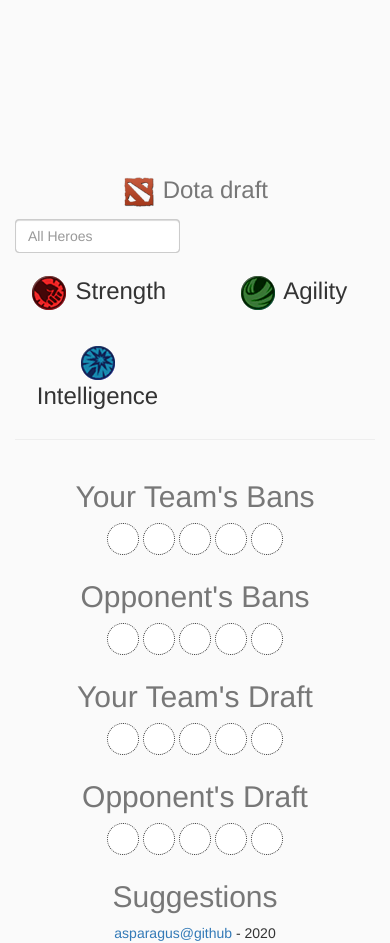
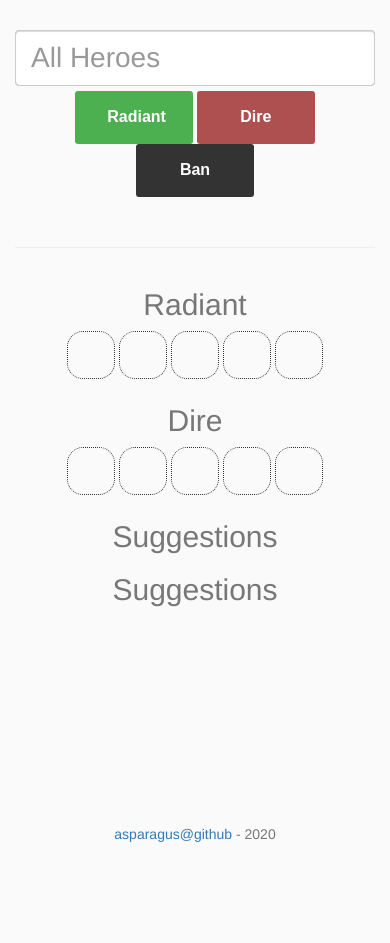
Before and after one commit to asparagus/dota-draft-web, a Flask app: page / in a window 390 px wide. After the commit the page ends 842 px from the top, so only its background shows below. Run offline with Flask 2, Linux system fonts and the light colour scheme; some libraries are stand-ins or nearby versions.

Commit message:
Updated UI to be more usable and responsive

```diff
--- a/static/scripts/script.js
+++ b/static/scripts/script.js
@@ -9,8 +9,8 @@ function requestHeroes() {
         'https://api.opendota.com/api/heroes',
         {},
         function(heroes) {
+            heroes.sort((a, b) => a.localized_name.localeCompare(b.localized_name));
             heroes.forEach(hero => {
-                var span = document.createElement('span');
                 var div = document.createElement('div');
                 div.classList.add('sprite');
                 div.classList.add('clickable');
@@ -19,12 +19,11 @@ function requestHeroes() {
                 div.setAttribute('data-toggle', 'tooltip');
                 div.setAttribute('data-placement', 'top');
                 div.setAttribute('data-id', hero.id);
-                span.appendChild(div);
-                document.getElementById(hero.primary_attr + '-heroes').appendChild(span);
+                document.getElementById('heroes').appendChild(div);
             });
 
             initializeQuery();
-            initializeDnD();
+            initializeDraft();
             initializeTeams();
         }
     );
@@ -35,110 +34,137 @@ function requestSuggestions() {
         type: 'GET',
         url: 'suggest',
         data: {
-            'team': window.picks['ally'].join(),
-            'opponent_team': window.picks['enemy'].join(),
-            'bans': window.bans['ally'].concat(window.bans['enemy']).join(),
+            'team': window.picks['radiant'].join(),
+            'opponent_team': window.picks['dire'].join(),
+            'bans': window.bans.join(),
         },
         success: function(response) {
-            console.log(response);
-            console.log('Picks:');
-            console.log(response.picks.map(x => (x[0], x[1], $('[data-id=' + x[1] + ']').attr('title'))));
-            console.log('Bans:');
-            console.log(response.bans.map(x => (x[0], x[1], $('[data-id=' + x[1] + ']').attr('title'))));
+            clearSuggestions();
+            response.picks.forEach(function(element) {
+                let hero_id = element[1];
+                let win_rate = element[0];
+                addSuggestion(hero_id, win_rate, 'radiant');
+            });
+            response.bans.forEach(function(element) {
+                let hero_id = element[1];
+                let win_rate = element[0];
+                addSuggestion(hero_id, 1 - win_rate, 'dire');
+            });
         },
     });
 }
 
 function initializeTeams() {
-    window.picks = {'ally': [], 'enemy': []};
-    window.bans = {'ally': [], 'enemy': []};
+    window.picks = {'radiant': [], 'dire': []};
+    window.bans = [];
 }
 
-function initializeDnD() {
-    $('.sprite').draggable({
-        revert: function(drop) {
-            if(!$(drop).hasClass('droppable') || $(drop).attr('data-id') != $(this).attr('data-id')) {
-                $(this).removeClass('disabled');
-            }
-        },
-        zIndex: 100,
-        helper: 'clone',
-        snap: '.droppable',
-        snapMode: 'inner',
-        opacity: 0.7,
-        start: function(event) {
-            $(this).addClass('disabled');
-        },
-        cancel: '.disabled',
-        stop: function(event) {
-            $(event.toElement).one('click', function(e) { e.stopImmediatePropagation(); });
+function addSuggestion(hero_id, win_rate, team) {
+    let hero_name = $('[data-id=' + hero_id + ']').attr('title');
+    let div = document.createElement('div');
+    let p = document.createElement('p');
+    p.innerText = hero_name + " - " + (win_rate * 100).toFixed(2) + "%";
+    div.classList.add('suggestion');
+    div.append(p);
+    document.getElementById(team + '-suggestions').appendChild(div);
+}
+
+function clearSuggestions() {
+    $('#suggestions .suggestion').remove();
+}
+
+function pick(hero_id, team) {
+    if (window.picks[team].includes(hero_id) || window.picks[team].length >= 5) { // Then unpick it
+        let idx = window.picks[team].findIndex(i => i == hero_id);
+        let draft_slot_obj = $($('.draft[data-team=' + team + ']')[idx]);
+        console.log(draft_slot_obj.classList);
+        draft_slot_obj.removeClass(draft_slot_obj.attr('class'));
+        draft_slot_obj.removeAttr('title');
+        draft_slot_obj.removeAttr('data-id');
+        draft_slot_obj.addClass('draft');
+        window.picks[team].splice(idx, 1);
+        $('#heroes .sprite[data-id=' + hero_id + ']').removeClass('disabled');
+    } else {
+        window.picks[team].push(hero_id);
+        let hero_obj = $('#heroes .sprite[data-id=' + hero_id + ']');
+        let classes = hero_obj.attr('class');
+        hero_obj.addClass('disabled');
+
+        let hero_idx = window.picks[team].length - 1;
+        let draft_slot_obj = $($('.draft[data-team=' + team + ']')[hero_idx]);
+        draft_slot_obj.addClass(classes);
+        draft_slot_obj.attr('title', hero_obj.attr('title'));
+        draft_slot_obj.attr('data-id', hero_id);
+    }
+    clearSelection();
+    requestSuggestions();
+}
+
+function ban(hero_id) {
+    if (window.bans.includes(hero_id)) { // Already banned, unban it
+        let idx = window.bans.findIndex(i => i == hero_id);
+        window.bans.splice(idx, 1);
+        $('#heroes .sprite[data-id=' + hero_id + ']').removeClass('banned');
+    } else {
+        window.bans.push(hero_id);
+        $('#heroes .sprite[data-id=' + hero_id + ']').addClass('banned');
+    }
+    clearSelection();
+    requestSuggestions();
+}
+
+function initializeDraft() {
+    $('#heroes .sprite').click(function() {
+        $('#query').val($(this).attr('title'));
+        updateSelection();
+    });
+    $('#draft .draft').click(function() {
+        if ($(this).attr('data-id') != undefined) {
+            $('#query').val($(this).attr('title'));
+            updateSelection();
         }
     });
-
-    $('.draft').droppable({
-        acept: '.sprite',
-        hoverClass: 'ui-state-highlight',
-        drop: function(event, ui) {
-            var name = ui.draggable.attr('title');
-            ui.draggable.addClass('disabled');
-
-            $(this).addClass(ui.draggable.attr('class'));
-            $(this).attr('data-id', ui.draggable.attr('data-id'));
-            $(this).attr('data-sprite', ui.draggable.attr('data-sprite'));
-            $(this).removeClass('disabled')
-            $(this).droppable('disable');
-
-            console.log(name);
-            if ($(this).hasClass('pick')) {
-                window.picks[$(this).attr('team')].push(ui.draggable.attr('data-id'));
-            } else {
-                window.bans[$(this).attr('team')].push(ui.draggable.attr('data-id'));
-            }
-
-            requestSuggestions();
+    $('#radiant-pick').click(function() {
+        if ($(this).attr('disabled') == 'disabled' ) {
+            return false;
         }
+        pick(window.current, 'radiant');
     });
-    $('.draft').click(function() {
-        // Remove on click
-        if ($(this).hasClass('sprite')) {
-            var id = $(this).attr('data-id');
-            $('[data-id=' + id + ']').removeClass('disabled');
-            var classes = $(this).attr('class').split(' ');
-            for(var i = 0; i < classes.length; i ++) {
-                if(classes[i].startsWith('sprite')) {
-                    $(this).removeClass(classes[i]);
-                }
-            }
-            $(this).removeAttr('data-id');
-            $(this).droppable('enable');
-
-            if ($(this).hasClass('pick')) {
-                var arr = window.picks[$(this).attr('team')];
-                arr.splice(arr.indexOf(id), 1);
-            } else {
-                var arr = window.bans[$(this).attr('team')];
-                arr.splice(arr.indexOf(id), 1);
-            }
-
-            requestSuggestions();
+    $('#dire-pick').click(function() {
+        if ($(this).attr('disabled') == 'disabled' ) {
+            return false;
         }
+        pick(window.current, 'dire');
+    });
+    $('#ban').click(function() {
+        if ($(this).attr('disabled') == 'disabled' ) {
+            return false;
+        }
+        ban(window.current);
     });
 }
 
 function initializeQuery() {
-    $('#query').on('input', updateSprites);
+    $('#query').on('input', updateSelection);
 
     $('#query').on('keydown', function(e) {
         if (e.which == 9) {
             $('#query').val($('#query-hint').attr('original-value'));
             $('#query-hint').val($('#query-hint').attr('original-value'));
-            updateSprites();
+            updateSelection();
             e.preventDefault();
         }
     });
+
+    updateSelection();
 }
 
-function updateSprites() {
+function clearSelection() {
+    $('#query').val('');
+    updateSelection();
+}
+
+function updateSelection() {
     var query = $('#query').val();
     var lowerQuery = query.toLowerCase();
 
@@ -163,10 +189,32 @@ function updateSprites() {
         }
     });
 
+    $('.unique').removeClass('unique');
+    $('#radiant-pick').removeClass('active');
+    $('#dire-pick').removeClass('active');
+    $('#ban').removeClass('active');
     if (matches.length == 1) {
-      matches[0].parent().addClass('unique');
+        window.current = matches[0].attr('data-id');
+        $('#selector button').removeAttr('disabled');
+        $('.sprite[data-id=' + window.current + ']').addClass('unique');
+        if (window.picks['radiant'].includes(window.current)) {
+            $('#radiant-pick').addClass('active');
+            $('#dire-pick').attr('disabled', 'disabled');
+            $('#ban').attr('disabled', 'disabled');
+        }
+        if (window.picks['dire'].includes(window.current)) {
+            $('#dire-pick').addClass('active');
+            $('#radiant-pick').attr('disabled', 'disabled');
+            $('#ban').attr('disabled', 'disabled');
+        }
+        if (window.bans.includes(window.current)) {
+            $('#ban').addClass('active');
+            $('#radiant-pick').attr('disabled', 'disabled');
+            $('#dire-pick').attr('disabled', 'disabled');
+        }
     } else {
-      clearUnique();
+        window.current = undefined;
+        $('#selector button').attr('disabled', 'disabled');
     }
 
     if (!hintSet) {
@@ -174,7 +222,3 @@ function updateSprites() {
         $('#query-hint').attr('original-value', query);
     }
 }
-
-function clearUnique() {
-  $('.unique').removeClass('unique');
-}
--- a/static/styles/style.css
+++ b/static/styles/style.css
@@ -2,6 +2,7 @@ body {
     background-color: #fafafa;
     font-family: "helvetica", sans-serif;
     font-weight: 500;
+    color: #777;
     text-align: center;
     -webkit-touch-callout: none;
     -webkit-user-select: none;
@@ -11,37 +12,93 @@ body {
     user-select: none;
 }
 
-.draft
-{
+button {
+    border: none;
+    color: white;
+    padding: 15px 32px;
+    text-decoration: none;
+    display: inline-block;
+    text-align: center;
+    font-size: 16px;
+    font-family: sans-serif;
+    cursor: pointer;
+}
+
+.defs-only {
+    display: none;
+}
+
+#selector {
+    position: relative;
+    text-align: center;
+    margin-bottom: 30px;
+    margin-top: 30px;
+}
+
+#selector > input {
+    font-size: 2em;
+    height: 2em;
+    padding: 15px;
+    margin-bottom: 5px;
+    -webkit-box-sizing: border-box; /* Safari/Chrome, other WebKit */
+    -moz-box-sizing: border-box;    /* Firefox, other Gecko */
+    box-sizing: border-box;         /* Opera/IE 8+ */
+}
+
+#selector > button {
+    width: calc(33% - 1px);
+    border-radius: 3px;
+    font-weight: bold;
+}
+
+#selector > button[disabled] {
+    background-color: #a7a7a7;
+}
+
+#radiant-pick {
+    background-color: #4CAF50; /* Green */
+}
+
+#radiant-pick.active {
+    background-color: #046708; /* Dark Green */
+}
+
+#dire-pick {
+    background-color: #AF5050; /* Red */
+}
+
+#dire-pick.active {
+    background-color: #820000; /* Dark Red */
+}
+
+#ban {
+    background-color: #333; /* Black */
+}
+
+.draft {
     font-size: 20px;
     border: 1px dotted #333;
     display: inline-block;
     text-align: center;
 
-    width: 32px;
-    height: 32px;
+    width: 48px;
+    height: 48px;
 
-    background-color: #fff;
+    /* background-color: #fff; */
     border-radius: 16px;
-
-    z-index: -1;
 }
 
-.draft:not(.sprite)
-{
+.draft:not(.sprite) {
     content: "?";
 }
 
-.draft.sprite
-{
-    background-color: #fafafa;
+.draft.sprite {
+    /* background-color: #fafafa; */
     border-radius: 0px;
     border: 0px;
-    z-index: 1;
 }
 
-.draft.sprite:hover
-{
+.draft.sprite:hover {
     opacity: 0.5;
 }
 
@@ -50,6 +107,7 @@ body {
     width: 32px;
     height: 32px;
     z-index: 1;
+    zoom:1.5;
 }
 
 .sprite.banned {
@@ -60,29 +118,18 @@ body {
     filter: url(#picked-filter);
 }
 
-.unique {
+.sprite.unique:not(.banned):not(.disabled) {
     background-color: #e8e275;
-    display: inline-block;
-    height: 32px;
-    width: 32px;
     box-shadow: 0 0 10px #e8e275, 0 0 20px #e8e275, 0 0 30px #e8e275, 0 0 40px #e8e275, 0 0 50px #e8e275, 0 0 60px #e8e275, 0 0 70px #e8e275;
 }
-/* .unique .sprite.unique {
-    box-shadow: 0 0 10px #e8e275, 0 0 20px #e8e275, 0 0 30px #e8e275, 0 0 40px #e8e275, 0 0 50px #e8e275, 0 0 60px #e8e275, 0 0 70px #e8e275;
-} */
 
 .sprite.gray, .sprite.disabled {
     filter: grayscale(1);
     -webkit-filter: grayscale(1);
 }
 
-.clickable:not(.disabled)
-{
-    cursor: pointer;
-}
-
 #query-hint {
-    color: #999;
+    color: #ccc;
     position: absolute;
     background: #fff;
     z-index: -1;
@@ -91,97 +138,17 @@ body {
 #query {
     position: relative;
     background-color: transparent;
-    color: #333;
+    color: #777;
 }
 
 .relative {
     position: relative
 }
 
-/* JQuery UI */
-/* Layout helpers
-----------------------------------*/
-.ui-helper-hidden {
-	display: none;
-}
-.ui-helper-hidden-accessible {
-	border: 0;
-	clip: rect(0 0 0 0);
-	height: 1px;
-	margin: -1px;
-	overflow: hidden;
-	padding: 0;
-	position: absolute;
-	width: 1px;
-}
-.ui-helper-reset {
-	margin: 0;
-	padding: 0;
-	border: 0;
-	outline: 0;
-	line-height: 1.3;
-	text-decoration: none;
-	font-size: 100%;
-	list-style: none;
-}
-.ui-helper-clearfix:before,
-.ui-helper-clearfix:after {
-	content: "";
-	display: table;
-	border-collapse: collapse;
-}
-.ui-helper-clearfix:after {
-	clear: both;
-}
-.ui-helper-clearfix {
-	min-height: 0; /* support: IE7 */
-}
-.ui-helper-zfix {
-	width: 100%;
-	height: 100%;
-	top: 0;
-	left: 0;
-	position: absolute;
-	opacity: 0;
-	filter:Alpha(Opacity=0); /* support: IE8 */
-}
-
-.ui-front {
-	z-index: 100;
-}
-
-
-/* Interaction Cues
-----------------------------------*/
-.ui-state-disabled {
-	cursor: default !important;
-}
-
-
-/* Icons
-----------------------------------*/
-
-/* states and images */
-.ui-icon {
-	display: block;
-	text-indent: -99999px;
-	overflow: hidden;
-	background-repeat: no-repeat;
-}
-
-
-/* Misc visuals
-----------------------------------*/
-
-/* Overlays */
-.ui-widget-overlay {
-	position: fixed;
-	top: 0;
-	left: 0;
-	width: 100%;
-	height: 100%;
-}
-.ui-draggable-handle {
-	-ms-touch-action: none;
-	touch-action: none;
-}
+.footer {
+    position: fixed;
+    left: 0;
+    bottom: 0;
+    width: 100%;
+    text-align: center;
+ }
--- a/templates/index.html
+++ b/templates/index.html
@@ -28,83 +28,49 @@
   </filter>
 </svg>
 <div class="container">
-  <div class="header">
-    <h3 class="text-muted text-center">
-      <img src="{{ url_for('static', filename='images/dota2.png') }}" alt="Dota 2 Logo" height="34" width="34"/>
-      Dota draft
-    </h3>
-  </div>
-  <div class="row">
-    <div class="col-sm-4 col-xs-6">
-      <div class="relative">
+  <div id="selector">
     <input id="query-hint" class="form-control col-sm-4" type="text" tabindex="-1" autocomplete="off" readonly=""/>
     <input id="query" class="form-control" type="text" placeholder="All Heroes"/>
-      </div>
-    </div>
+
+    <button id="radiant-pick">Radiant</button>
+    <button id="dire-pick">Dire</button>
+    <button id="ban">Ban</button>
   </div>
 
   <div id="heroes" class="row">
-    <div id="str-heroes" class="col-sm-4 col-xs-6">
-      <h3><img src="{{ url_for('static', filename='images/Icon_Str.png') }}"/> Strength</h3>
-    </div>
-    <div id="agi-heroes" class="col-sm-4 col-xs-6">
-      <h3><img src="{{ url_for('static', filename='images/Icon_Agi.png') }}"/> Agility</h3>
-    </div>
-    <div id="int-heroes" class="col-sm-4 col-xs-6">
-      <h3><img src="{{ url_for('static', filename='images/Icon_Int.png') }}"/> Intelligence</h3>
-    </div>
   </div>
 
   <hr/>
   <div id="draft" class="row">
-    <div class="col-sm-12 col-md-8">
-      <div id="bans" class="row">
+    <div id="picks" class="row">
       <div class="col-sm-6 text-center">
-          <h2 class="text-muted">Your Team's Bans</h2>
+        <h2 class="text-muted">Radiant</h2>
         <div>
-            <div class="draft droppable ban" team="ally"></div>
-            <div class="draft droppable ban" team="ally"></div>
-            <div class="draft droppable ban" team="ally"></div>
-            <div class="draft droppable ban" team="ally"></div>
-            <div class="draft droppable ban" team="ally"></div>
+          <div class="draft" data-team="radiant" data-toggle="tooltip" data-placement="top"></div>
+          <div class="draft" data-team="radiant" data-toggle="tooltip" data-placement="top"></div>
+          <div class="draft" data-team="radiant" data-toggle="tooltip" data-placement="top"></div>
+          <div class="draft" data-team="radiant" data-toggle="tooltip" data-placement="top"></div>
+          <div class="draft" data-team="radiant" data-toggle="tooltip" data-placement="top"></div>
         </div>
       </div>
       <div class="col-sm-6 text-center">
-          <h2 class="text-muted">Opponent's Bans</h2>
+        <h2 class="text-muted">Dire</h2>
         <div>
-            <div class="draft droppable ban" team="enemy"></div>
-            <div class="draft droppable ban" team="enemy"></div>
-            <div class="draft droppable ban" team="enemy"></div>
-            <div class="draft droppable ban" team="enemy"></div>
-            <div class="draft droppable ban" team="enemy"></div>
+          <div class="draft" data-team="dire" data-toggle="tooltip" data-placement="top"></div>
+          <div class="draft" data-team="dire" data-toggle="tooltip" data-placement="top"></div>
+          <div class="draft" data-team="dire" data-toggle="tooltip" data-placement="top"></div>
+          <div class="draft" data-team="dire" data-toggle="tooltip" data-placement="top"></div>
+          <div class="draft" data-team="dire" data-toggle="tooltip" data-placement="top"></div>
         </div>
       </div>
     </div>
-      <div id="picks" class="row">
-        <div class="col-sm-6 text-center">
-          <h2 class="text-muted">Your Team's Draft</h2>
-          <div>
-            <div class="draft droppable pick" team="ally"></div>
-            <div class="draft droppable pick" team="ally"></div>
-            <div class="draft droppable pick" team="ally"></div>
-            <div class="draft droppable pick" team="ally"></div>
-            <div class="draft droppable pick" team="ally"></div>
+    <div id="suggestions" class="row">
+      <div id="radiant-suggestions" class="col-sm-6">
+        <h2 class="text-muted">Suggestions</h2>
       </div>
+      <div id="dire-suggestions" class="col-sm-6">
+        <h2 class="text-muted">Suggestions</h2>
       </div>
-        <div class="col-sm-6 text-center">
-          <h2 class="text-muted">Opponent's Draft</h2>
-          <div>
-            <div class="draft droppable pick" team="enemy"></div>
-            <div class="draft droppable pick" team="enemy"></div>
-            <div class="draft droppable pick" team="enemy"></div>
-            <div class="draft droppable pick" team="enemy"></div>
-            <div class="draft droppable pick" team="enemy"></div>
-          </div>
-        </div>
-      </div>
-    </div>
-    <div class="col-sm-12 col-md-4">
-      <h2 class="text-muted">Suggestions</h2>
     </div>
   </div>
   <div class="footer">
```
Lines whose indentation alone changed are shown as unchanged.
